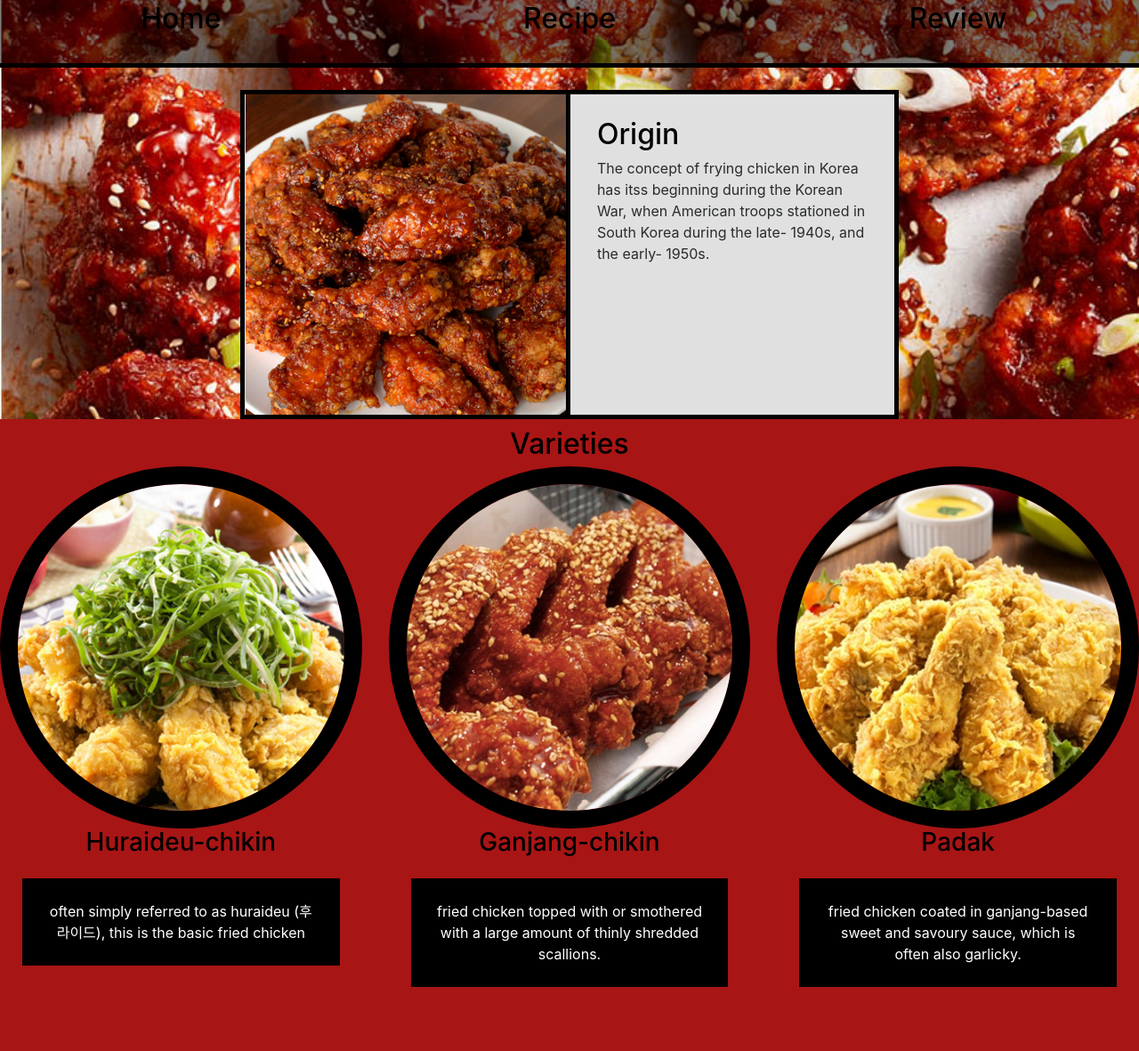
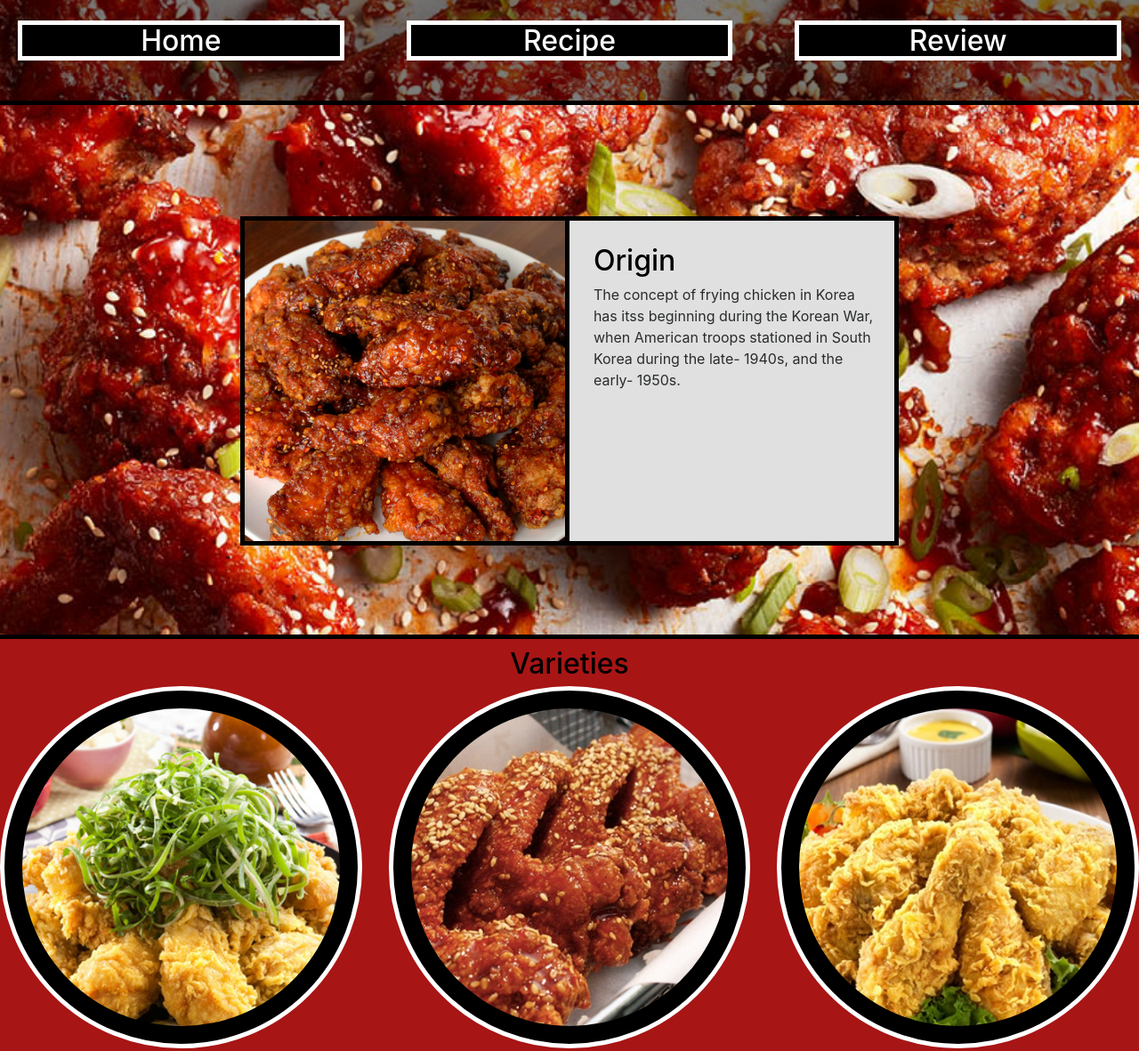
Before and after one commit to phatvo901/recipe-site, a plain HTML site: page index.html in a window 1280 px wide. Shown: the part 74-1255 px from the top of the page at 89% size. Before the commit the page ends 1208 px from the top, so only its background shows below. Drawn offline with nearby package versions, Linux system fonts and the light colour scheme.

Commit message:
Add files via upload

```diff
--- a/css/main.css
+++ b/css/main.css
@@ -19,16 +19,16 @@ header {
 	margin-bottom: 25px;
 }
 
-
-
 .home-top {
 	background: url('../img/kfc1.png') no-repeat center center;
-	background-size: cover;
+	background-size: 101%;
+	padding-bottom: 100px;
+	border-bottom: 5px solid black;
 }
 
 .origin-wrap {
 	margin: 0;
-	padding: 0;
+	padding-top: 100px;
 }
 
 .origin{
@@ -42,14 +42,14 @@ header {
 	width: 50%;
 	display: inline-block;
 	border-right: 5px solid #000;
-
+	margin-right: 2px;
 }
 
 .origin .text-wrap {
 	width: 49%;
 	display: inline-block;
 	text-align: left;
-	padding: 25px;
+	padding: 20px;
 
 }
 div.circle-img-wrap p {
@@ -58,16 +58,29 @@ div.circle-img-wrap p {
 	margin: 25px;
 	padding: 25px;
 	background-color: black;
+	border:5px solid white;
 }
 div.circle-img-wrap h3 {
 	text-align: center;
 	color: black;
+	margin-top: 10px;
 }
 div.circle-img-wrap img{
 	border-radius: 50%;
-	border:20px solid black;
+	border:5px solid white;
+	padding: 20px;
+	background-color: black;
 	width: 100%;
 }
 div.hey {
 	margin-top:10px;
 }
+div.link h2 {
+	color: white;
+	background-color: black;
+	border:5px solid white;
+	margin: 20px;
+}
+div.recipe li {
+	text-align: center;
+}
```
